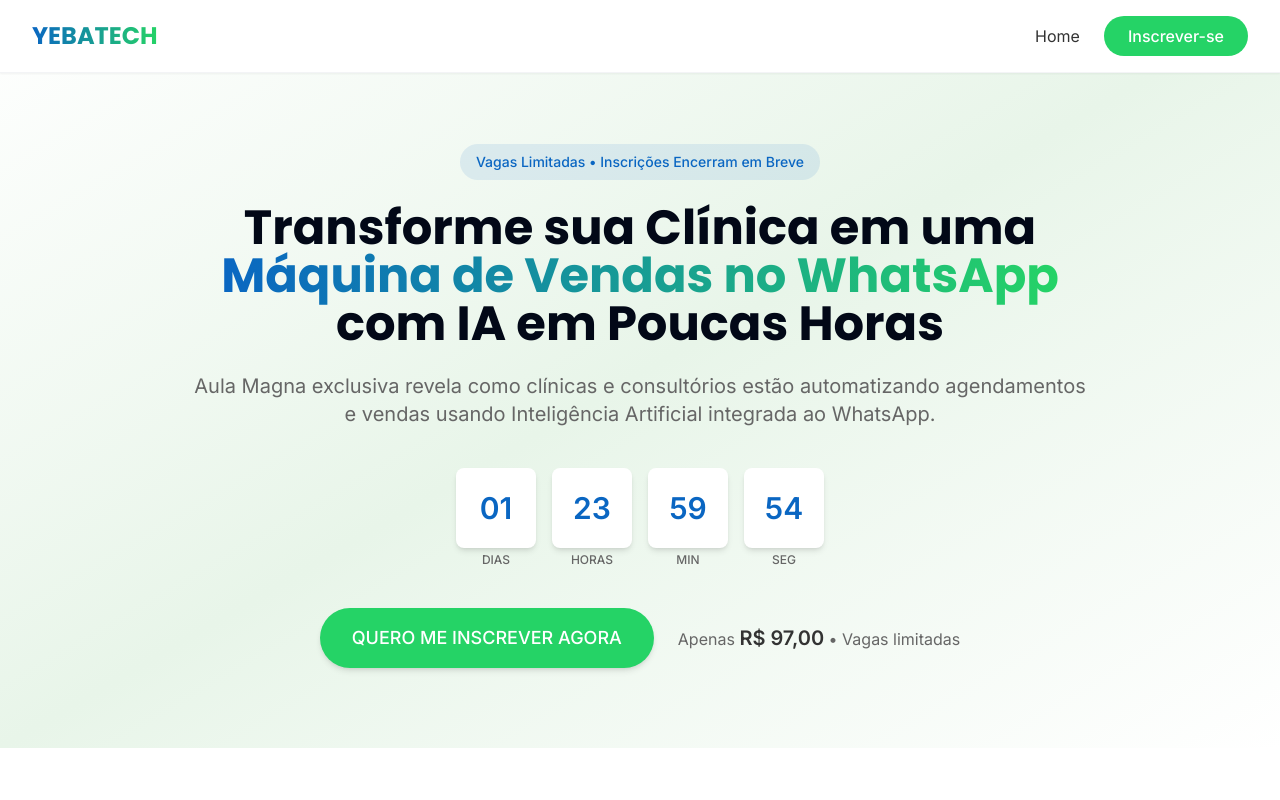
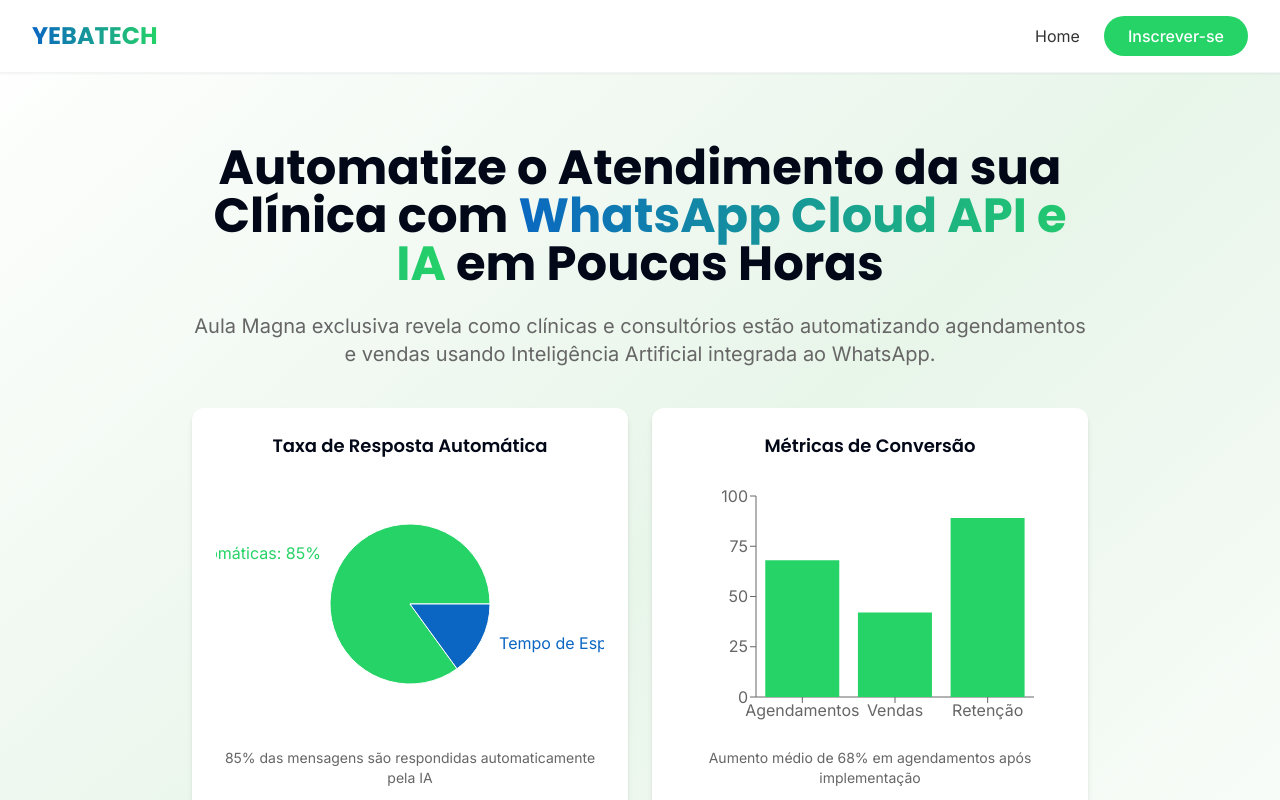
Before and after one commit to yebasolucoes-cmd/yebatech-ai-vendas-master, a React (Vite) app: page / in a window 1280 px wide. Shown: the top 800 px of the page. Built offline with nearby package versions, Linux system fonts and the light colour scheme.

Commit message:
Modify Hero Section
Update headline text, remove limited spots text, and add WhatsApp usage statistics/charts.

```diff
--- a/src/components/HeroSection.tsx
+++ b/src/components/HeroSection.tsx
@@ -2,29 +2,91 @@
 import React from 'react';
 import CountdownTimer from './CountdownTimer';
 import CTAButton from './CTAButton';
+import { PieChart, Pie, Cell, BarChart, Bar, XAxis, YAxis, Tooltip, ResponsiveContainer } from 'recharts';
 
 const HeroSection: React.FC = () => {
   // Set countdown to 48 hours from now
   const targetDate = new Date();
   targetDate.setHours(targetDate.getHours() + 48);
 
+  // WhatsApp API usage statistics data
+  const whatsAppStats = [
+    { name: 'Respostas Automáticas', value: 85 },
+    { name: 'Tempo de Espera', value: 15 },
+  ];
+
+  const conversionStats = [
+    { name: 'Agendamentos', value: 68 },
+    { name: 'Vendas', value: 42 },
+    { name: 'Retenção', value: 89 },
+  ];
+
+  const COLORS = ['#25D366', '#0A66C2', '#4267B2'];
+
   return (
     <section className="pt-28 pb-16 md:pt-36 md:pb-20 bg-gradient-to-br from-white via-yebatech-lightGreen to-white">
       <div className="container-custom">
         <div className="max-w-4xl mx-auto text-center">
-          <div className="inline-block bg-yebatech-blue/10 text-yebatech-blue font-medium px-4 py-2 rounded-full text-sm mb-6">
-            Vagas Limitadas • Inscrições Encerram em Breve
-          </div>
 
           <h1 className="text-3xl md:text-5xl font-bold mb-6 leading-tight">
-            Transforme sua Clínica em uma
-            <span className="text-gradient"> Máquina de Vendas no WhatsApp </span>
-            com IA em Poucas Horas
+            Automatize o Atendimento da sua Clínica com
+            <span className="text-gradient"> WhatsApp Cloud API e IA </span>
+            em Poucas Horas
           </h1>
 
           <p className="text-lg md:text-xl text-yebatech-lightText mb-8 md:mb-10">
             Aula Magna exclusiva revela como clínicas e consultórios estão automatizando agendamentos e vendas usando Inteligência Artificial integrada ao WhatsApp.
           </p>
+
+          <div className="grid grid-cols-1 md:grid-cols-2 gap-6 mb-10">
+            <div className="bg-white p-6 rounded-xl shadow-md">
+              <h3 className="text-lg font-semibold mb-4">Taxa de Resposta Automática</h3>
+              <div className="h-64">
+                <ResponsiveContainer width="100%" height="100%">
+                  <PieChart>
+                    <Pie
+                      data={whatsAppStats}
+                      cx="50%"
+                      cy="50%"
+                      labelLine={false}
+                      outerRadius={80}
+                      fill="#8884d8"
+                      dataKey="value"
+                      label={({name, percent}) => `${name}: ${(percent * 100).toFixed(0)}%`}
+                    >
+                      {whatsAppStats.map((entry, index) => (
+                        <Cell key={`cell-${index}`} fill={COLORS[index % COLORS.length]} />
+                      ))}
+                    </Pie>
+                    <Tooltip />
+                  </PieChart>
+                </ResponsiveContainer>
+              </div>
+              <p className="text-sm mt-4 text-yebatech-lightText">
+                85% das mensagens são respondidas automaticamente pela IA
+              </p>
+            </div>
+
+            <div className="bg-white p-6 rounded-xl shadow-md">
+              <h3 className="text-lg font-semibold mb-4">Métricas de Conversão</h3>
+              <div className="h-64">
+                <ResponsiveContainer width="100%" height="100%">
+                  <BarChart
+                    data={conversionStats}
+                    margin={{ top: 20, right: 30, left: 20, bottom: 5 }}
+                  >
+                    <XAxis dataKey="name" />
+                    <YAxis />
+                    <Tooltip />
+                    <Bar dataKey="value" fill="#25D366" />
+                  </BarChart>
+                </ResponsiveContainer>
+              </div>
+              <p className="text-sm mt-4 text-yebatech-lightText">
+                Aumento médio de 68% em agendamentos após implementação
+              </p>
+            </div>
+          </div>
 
           <div className="mb-10">
             <CountdownTimer targetDate={targetDate} />
@@ -38,7 +100,7 @@ const HeroSection: React.FC = () => {
               className="text-lg px-8 py-4"
             />
             <span className="text-yebatech-lightText">
-              Apenas <span className="font-bold text-xl text-yebatech-darkText">R$ 97,00</span> • Vagas limitadas
+              Apenas <span className="font-bold text-xl text-yebatech-darkText">R$ 97,00</span>
             </span>
           </div>
         </div>
```
